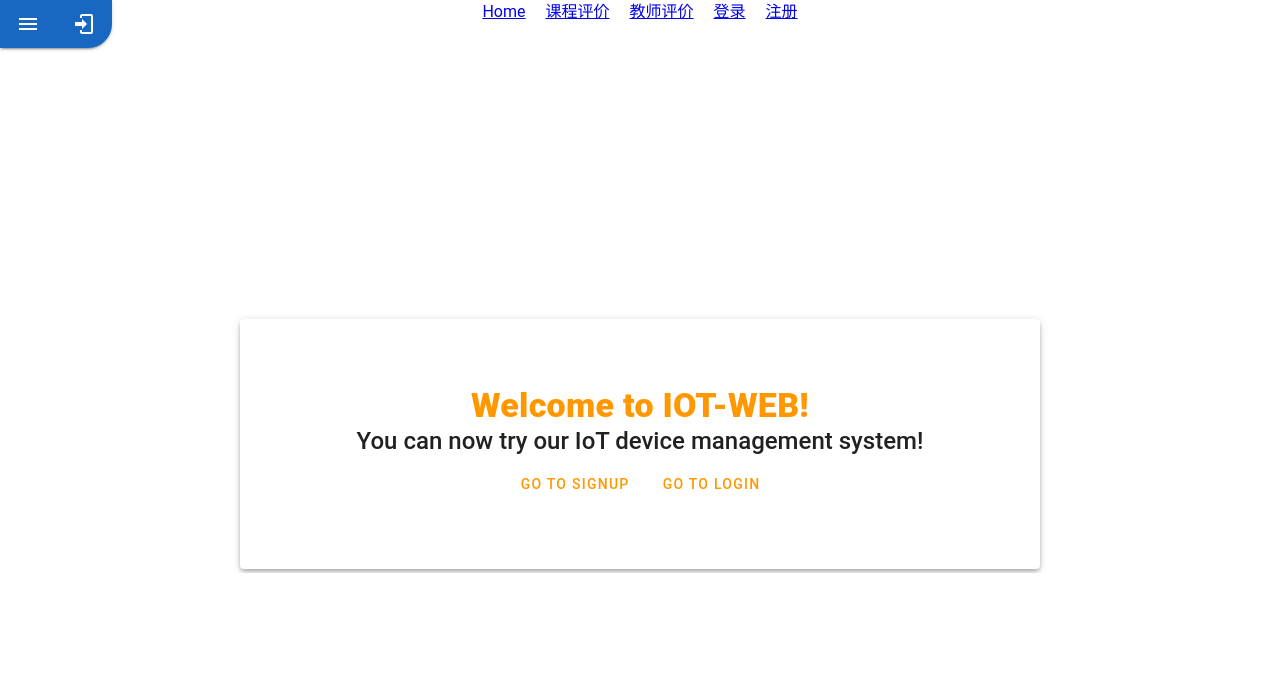
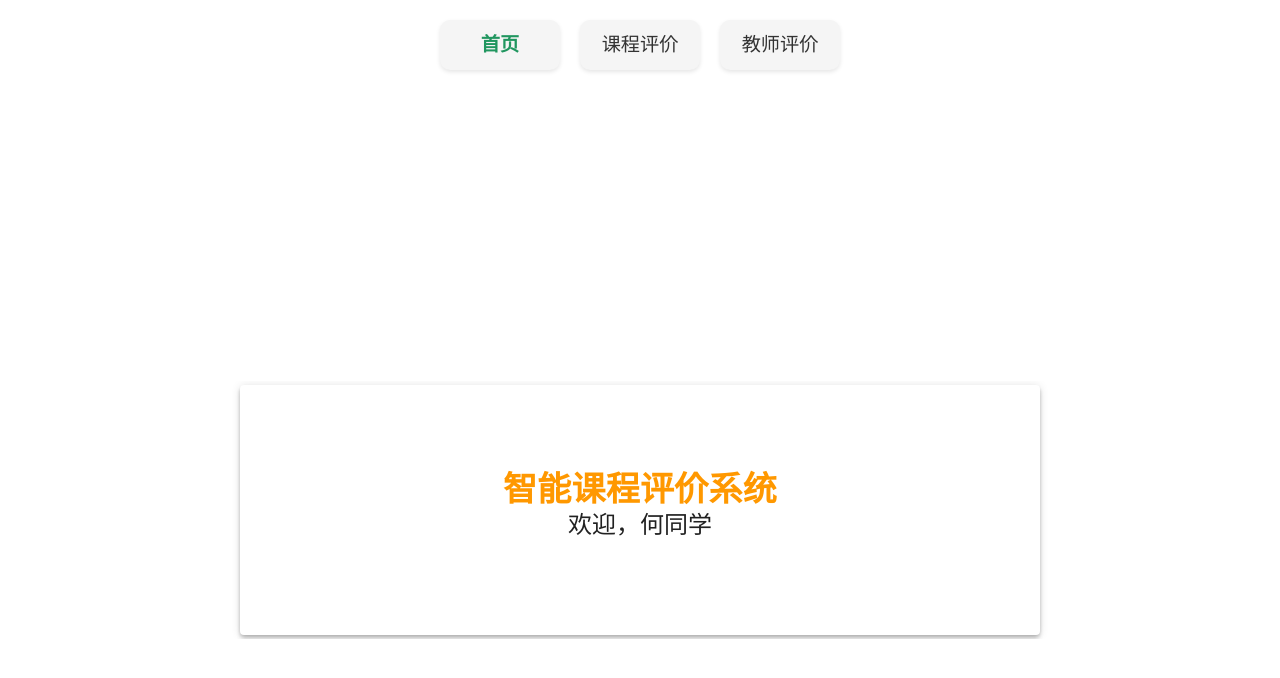
Before and after one commit to AlexHe1234/Shadow_Ninja, a Vue app in the folder frontend/: page / in a window 1280 px wide. Shown: the top 678 px of the page. Built offline with nearby package versions, Linux system fonts and the light colour scheme.

Commit message:
Prettier and simpler UI

```diff
--- a/frontend/index.html
+++ b/frontend/index.html
@@ -5,7 +5,7 @@
   <meta charset="UTF-8" />
   <link rel="icon" href="/favicon.ico" />
   <meta name="viewport" content="width=device-width, initial-scale=1.0" />
-  <title>Welcome to IOT-WEB</title>
+  <title>智能课程评价系统</title>
 </head>
 
 <body>
--- a/frontend/package.json
+++ b/frontend/package.json
@@ -14,6 +14,7 @@
     "cors": "^2.8.5",
     "express": "^4.19.2",
     "mysql": "^2.18.1",
+    "preview": "^0.1.3",
     "vue": "^3.2.0",
     "vue-router": "^4.0.0",
     "vuetify": "^3.6.8",
--- a/frontend/src/App.vue
+++ b/frontend/src/App.vue
@@ -1,11 +1,38 @@
 <template>
+  <div class="blank-block"></div>
   <div id="app">
     <nav>
-      <router-link to="/">Home</router-link>
+      <div class="card-container">
+      <div class="card">
+        <router-link to="/">
+          <div class="card-content">首页</div>
+        </router-link>
+      </div>
+
+      <div class="card">
+        <router-link to="/course-evaluation">
+          <div class="card-content">课程评价</div>
+        </router-link>
+      </div>
+
+      <div class="card">
+        <router-link to="/teacher-evaluation">
+          <div class="card-content">教师评价</div>
+        </router-link>
+      </div>
+    </div>
+
+      <!-- <div class="rounded-box">
+        <router-link to="/">Home</router-link>
+      </div>
+      <div class="rounded-box">
       <router-link to="/course-evaluation">课程评价</router-link>
+      </div>
+      <div class="rounded-box">
       <router-link to="/teacher-evaluation">教师评价</router-link>
-      <router-link to="/login">登录</router-link>
-      <router-link to="/register">注册</router-link>
+      </div> -->
+      <!-- <router-link to="/login">登录</router-link>
+      <router-link to="/register">注册</router-link> -->
     </nav>
     <router-view />
   </div>
@@ -32,3 +59,48 @@ router-link-active {
   font-weight: bold;
 }
 </style>
+
+
+<style scoped>
+.blank-block {
+  height: 20px;
+}
+
+.card-container {
+  display: flex;
+  justify-content: center;
+  gap: 20px;
+  margin-bottom: 20px;
+}
+
+.card {
+  background-color: #f5f5f5;
+  border-radius: 10px;
+  box-shadow: 0 2px 4px rgba(0, 0, 0, 0.1);
+  width: 120px;
+  height: 50px;
+  display: flex;
+  justify-content: center;
+  align-items: center;
+  transition: background-color 0.2s;
+}
+
+.card:hover {
+  background-color: #d0d0d0;
+}
+
+.card a {
+  color: #333;
+  text-decoration: none;
+  font-size: 1.2rem;
+}
+
+.card a.router-link-exact-active {
+  color: #20965f;
+  font-weight: bold;
+}
+
+.card-content {
+  text-align: center;
+}
+</style>
--- a/frontend/src/views/HomeView.vue
+++ b/frontend/src/views/HomeView.vue
@@ -1,10 +1,6 @@
 <template>
   <v-app>
-  <v-app-bar
-    color="primary"
-    density="compact"
-    collapse :elevation="2"
-  >
+    <!-- <v-app-bar color="primary" density="compact" collapse :elevation="2">
       <template v-slot:prepend>
         <v-app-bar-nav-icon @click="drawer = !drawer"></v-app-bar-nav-icon>
       </template>
@@ -16,13 +12,8 @@
           >Log in</v-tooltip>
           <v-icon>mdi-login</v-icon>
         </v-btn>
-  </v-app-bar>
-      <v-navigation-drawer
-      v-model="drawer"
-      floating
-      temporary
-      rounded
-      >
+      </v-app-bar> -->
+      <!-- <v-navigation-drawer v-model="drawer" floating temporary rounded>
           <v-list-item
             prepend-icon="mdi-account"
             :title="username"
@@ -33,26 +24,7 @@
           <v-list density="compact" nav>
             <v-list-item prepend-icon="mdi-home" title="Home" value="home" href="/"></v-list-item>
           </v-list>
-      </v-navigation-drawer>
+        </v-navigation-drawer> -->
     <router-view></router-view>
   </v-app>
 </template>
-
-<script>
-export default {
-  data () {
-    return {
-      drawer: false,
-      username: '未登录'
-    }
-  },
-
-  methods: {
-    goTo (name) {
-      this.$router.push({
-        name: name
-      })
-    }
-  }
-}
-</script>
--- a/frontend/src/views/IntroView.vue
+++ b/frontend/src/views/IntroView.vue
@@ -12,14 +12,14 @@
               width="100%"
               >
                 <div>
-                    <h2 class="text-h4 font-weight-black text-orange">Welcome to IOT-WEB!</h2>
+                    <h2 class="text-h4 font-weight-black text-orange">智能课程评价系统</h2>
 
                     <div class="text-h5 font-weight-medium mb-2">
-                    You can now try our IoT device management system!
+                    欢迎，何同学
                     </div>
-
+<!--
                     <v-btn href="/register" variant="text" color="orange">Go to Signup</v-btn>
-                    <v-btn href="/login" variant="text" color="orange">Go to Login</v-btn>
+                    <v-btn href="/login" variant="text" color="orange">Go to Login</v-btn> -->
                 </div>
               </v-sheet>
             </v-row>
--- a/frontend/src/views/TeacherEvaluation.vue
+++ b/frontend/src/views/TeacherEvaluation.vue
@@ -1,6 +1,6 @@
 <template>
   <div id="app">
-    <h1 class="centered-title">智能评教系统</h1>
+    <h1 class="centered-title">智能教师评价系统</h1>
     <SearchBar @search="handleSearch" />
     <TeacherList
       :teachers="filteredTeachers"
```
Also changed, not shown: 1 other file (tests, documents, lock files or other folders). Lines whose indentation alone changed are shown as unchanged.
